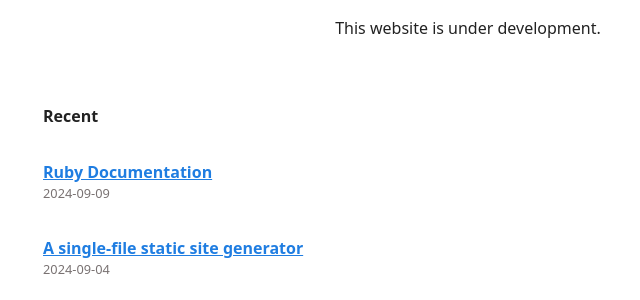
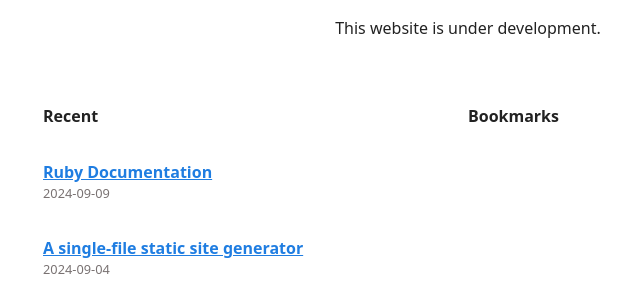
Before and after one commit to cspablocortez/cspablocortez.github.io, a Jekyll site: the page built from index.markdown, in a window 1280 px wide. Shown: the part 126-426 px from the top of the page, without its empty margins (172-812 px from the left). Built offline with Jekyll 4.4.1, drawn with Linux system fonts in a browser that asks for light colours.

Commit message:
Second column for bookmarks

```diff
--- a/_layouts/home.html
+++ b/_layouts/home.html
@@ -25,4 +25,14 @@ layout: default
 
    </div>
 
+   <div class="column">
+     <h1>Bookmarks</h1>
+     {% for bookmark in site.data.bookmarks %}
+      <div class="post">
+        <h1><a href="{{bookmark.url}}">{{ bookmark.title }}</a></h1>
+        <p>{{ bookmark.description }}</p>
+      </div>
+     {% endfor %}
+   </div>
+
 </div>
```
